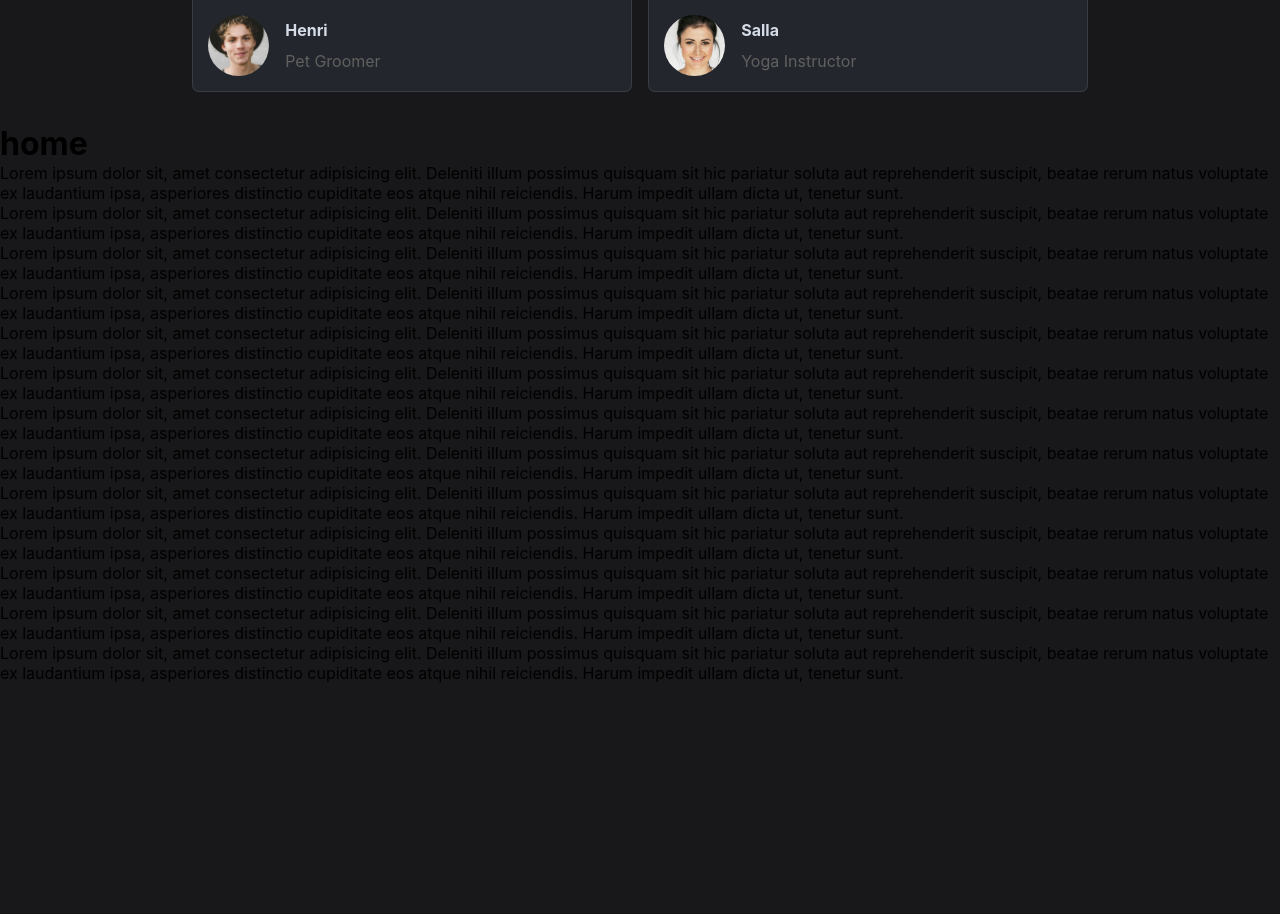
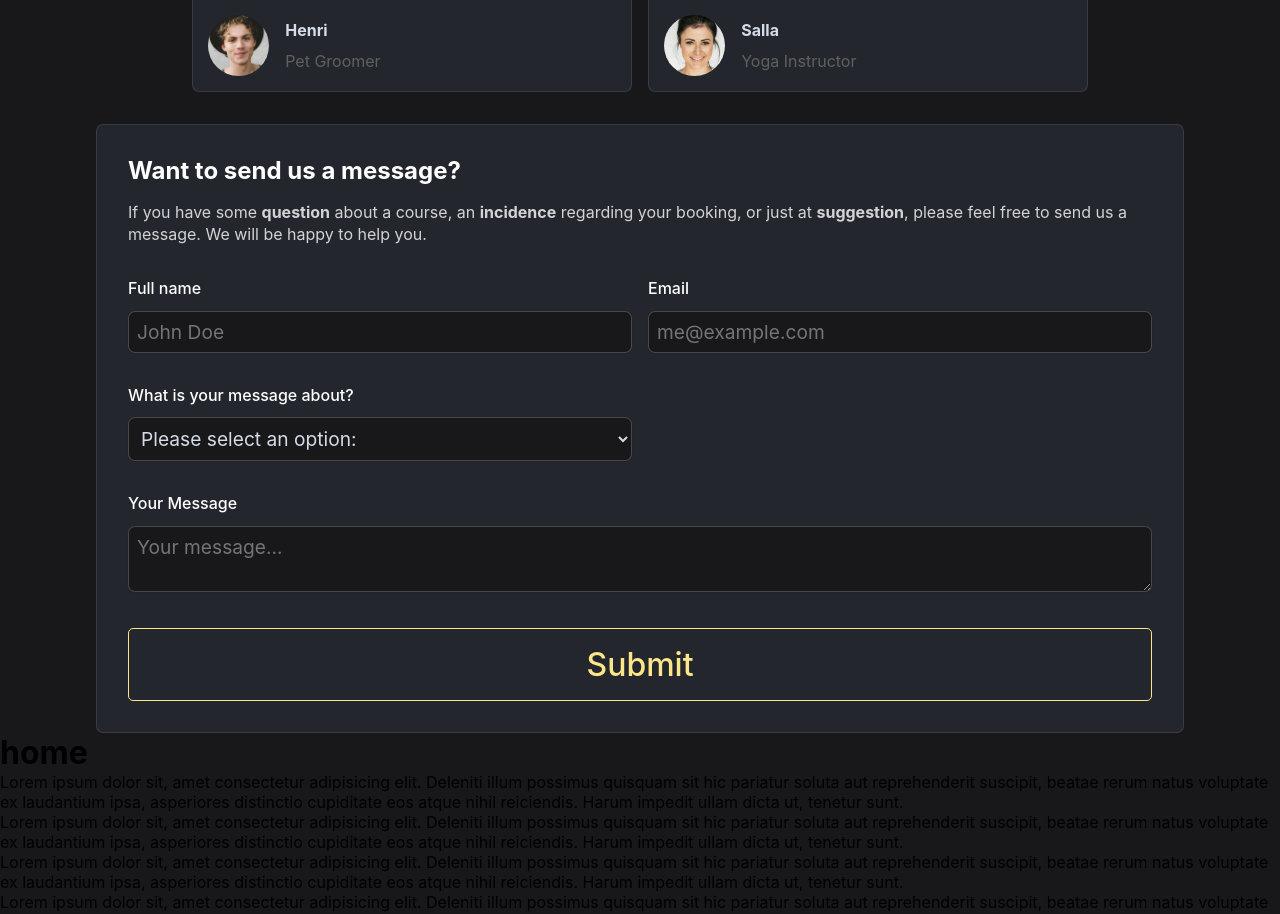
Before and after one commit to lifeBalance/booking, a Nuxt app: page / in a window 1280 px wide. Shown: the part 1140-2054 px from the top of the page. Before the commit the page ends 1823 px from the top, so only its background shows below. Built offline with nearby package versions, Linux system fonts and the light colour scheme.

Commit message:
add contact form

```diff
--- /dev/null
+++ b/components/ContactForm.vue
@@ -0,0 +1,187 @@
+<script setup></script>
+
+<template>
+  <section class="contact">
+    <div class="text-box">
+      <h2>Want to send us a message?</h2>
+
+      <p class="cta-text">
+        If you have some <strong>question</strong> about a course, an
+        <strong>incidence</strong> regarding your booking, or just at
+        <strong>suggestion</strong>, please feel free to send us a message. We
+        will be happy to help you.
+      </p>
+    </div>
+
+    <form action="#" name="sign-up">
+      <div class="full-name">
+        <label for="full-name">Full name</label>
+        <input
+          id="full-name"
+          type="text"
+          placeholder="John Doe"
+          name="full-name"
+          required
+          autocomplete="off"
+        />
+      </div>
+
+      <div class="email">
+        <label for="email">Email</label>
+        <input
+          id="email"
+          type="email"
+          placeholder="me@example.com"
+          name="email"
+          required
+          autocomplete="off"
+        />
+      </div>
+
+      <div class="select">
+        <label for="select-where">What is your message about?</label>
+        <select id="select-where" name="select-where" required>
+          <option value="">Please select an option:</option>
+          <option value="booking">Incidence during Booking</option>
+          <option value="course">Question about a course</option>
+          <option value="anything">Anything else</option>
+        </select>
+      </div>
+
+      <div class="message">
+        <label for="email">Your Message</label>
+        <textarea
+          id="text"
+          placeholder="Your message..."
+          name="message"
+          required
+          autocomplete="off"
+        ></textarea>
+      </div>
+
+      <button class="btn btn--form">Submit</button>
+    </form>
+  </section>
+</template>
+
+<style lang="scss" scoped>
+section {
+  background-color: #23262d;
+  padding: 1rem;
+  border-radius: 7px;
+  box-shadow: inset 0 0 0 1px rgba(255, 255, 255, 0.1);
+  display: flex;
+  flex-direction: column;
+  gap: 2rem;
+  max-width: 90%;
+  margin: 0 auto;
+  padding: 2rem;
+
+  p {
+    color: rgb(var(--color-text-1), 0.8);
+    line-height: 1.4;
+  }
+
+  h2 {
+    color: rgb(var(--color-text-1));
+    margin-bottom: 1rem;
+  }
+
+  form {
+    display: grid;
+    grid-template-columns: 1fr;
+    row-gap: 2rem;
+    column-gap: 1rem;
+
+    label {
+      color: rgb(var(--color-text-1));
+      display: block;
+      font-weight: 500;
+      margin-bottom: 0.8rem;
+    }
+
+    & *:focus {
+      outline: none;
+      box-shadow: 0 0 0 0.2rem rgba(var(--color-accent-1), 0.9);
+    }
+
+    input,
+    textarea,
+    select {
+      padding: 0.5rem;
+      font-size: 1.2rem;
+      font-family: inherit;
+      color: rgb(var(--color-text-2));
+      border: 1px solid rgba(var(--color-text-1), 0.2);
+      background-color: rgba(var(--color-bg), 0.9);
+      border-radius: 7px;
+      box-shadow: 0 1px 2px rgba(var(--color-bg), 0.1);
+      width: 100%;
+    }
+
+    button {
+      all: unset;
+      cursor: pointer;
+      padding: 1rem 2rem;
+      color: rgb(var(--color-accent-1));
+      border: 1px solid rgb(var(--color-accent-1));
+      border-radius: 5px;
+      text-align: center;
+      display: inline-block;
+      text-decoration: none;
+      font-size: clamp(1.2rem, 4vw, 2rem);
+      font-weight: 500;
+      transition: all 0.3s ease-in-out;
+
+      &:hover,
+      &:active {
+        background-color: rgba(var(--color-accent-1), 0.2);
+        scale: 1.01;
+      }
+    }
+  }
+}
+
+/* MEDIA QUERIES */
+@media (min-width: 350px) {
+}
+
+@media (min-width: 480px) {
+  section {
+    max-width: 85%;
+  }
+}
+
+@media (min-width: 768px) {
+  section {
+    form {
+      grid-template-columns: 1fr 1fr;
+    }
+
+    .full-name,
+    .email {
+      grid-row: 1;
+    }
+
+    .select {
+      grid-column: 1;
+      /* grid-row: 1; */
+    }
+    .message {
+      grid-row: 3;
+      grid-column: span 2;
+    }
+
+    .btn {
+      grid-column: 1 / -1;
+      /* grid-row: -1; */
+    }
+  }
+}
+
+@media (min-width: 992px) {
+}
+
+@media (min-width: 1200px) {
+}
+</style>
--- a/pages/index.vue
+++ b/pages/index.vue
@@ -8,6 +8,7 @@ definePageMeta({
   <div>
     <Hero />
     <Testimonials />
+    <ContactForm />
     <h1>home</h1>
     <p>Lorem ipsum dolor sit, amet consectetur adipisicing elit. Deleniti illum possimus quisquam sit hic pariatur soluta aut reprehenderit suscipit, beatae rerum natus voluptate ex laudantium ipsa, asperiores distinctio cupiditate eos atque nihil reiciendis. Harum impedit ullam dicta ut, tenetur sunt.</p>
     <p>Lorem ipsum dolor sit, amet consectetur adipisicing elit. Deleniti illum possimus quisquam sit hic pariatur soluta aut reprehenderit suscipit, beatae rerum natus voluptate ex laudantium ipsa, asperiores distinctio cupiditate eos atque nihil reiciendis. Harum impedit ullam dicta ut, tenetur sunt.</p>
```
